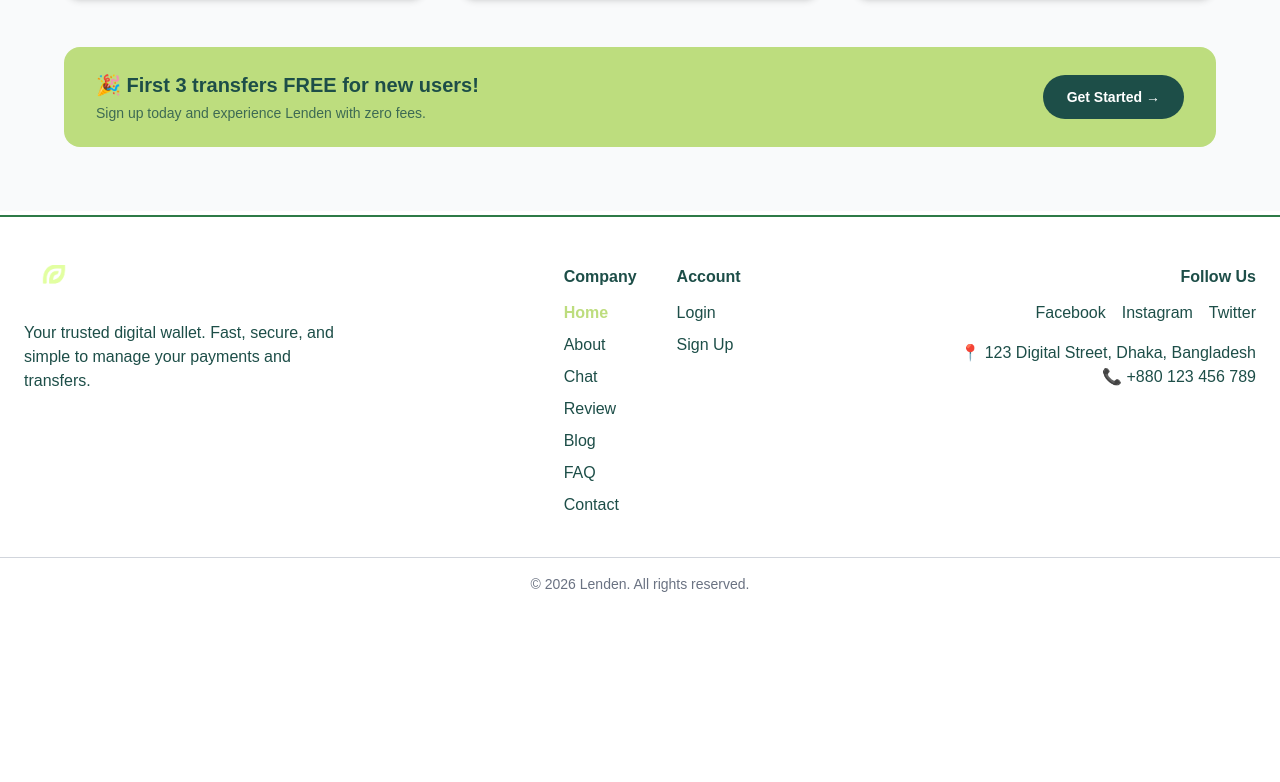
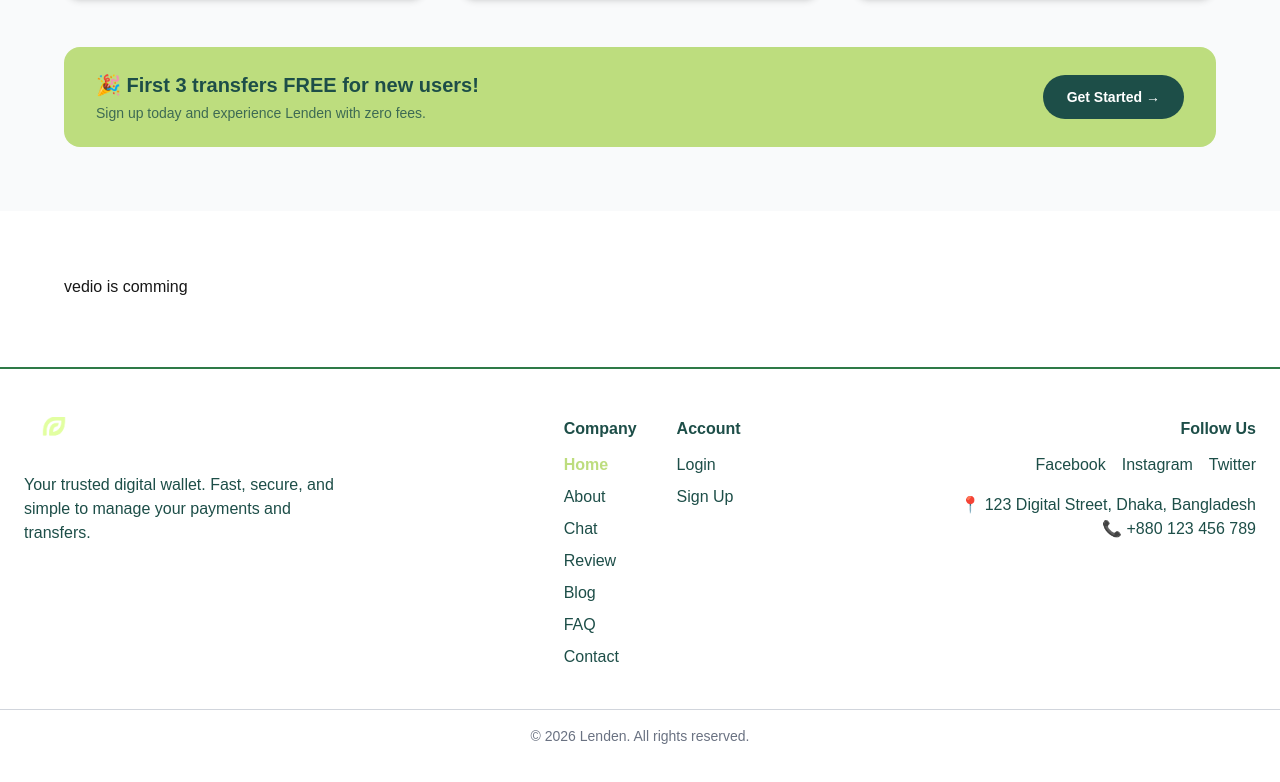
Before and after one commit to AlFahad47/Lenden, a Next.js app: page / in a window 1280 px wide. Shown: the part 1024-1806 px from the top of the page. Before the commit the page ends 1666 px from the top, so only its background shows below. Built offline with nearby package versions, Linux system fonts and the light colour scheme.

Commit message:
add: import ProjectDemo section in homepage

```diff
--- a/src/app/page.tsx
+++ b/src/app/page.tsx
@@ -1,12 +1,14 @@
 import Banner from "@/components/ui/Banner";
 import AboutPage from "./about/page";
 import OfferSection from "@/components/ui/OfferSection";
+import ProjectDemo from "@/components/ui/ProjectDemo";
 
 export default function Home() {
   return (
     <main>
       <Banner />
       <OfferSection />
+       <ProjectDemo />
 
     </main>
   );
```
